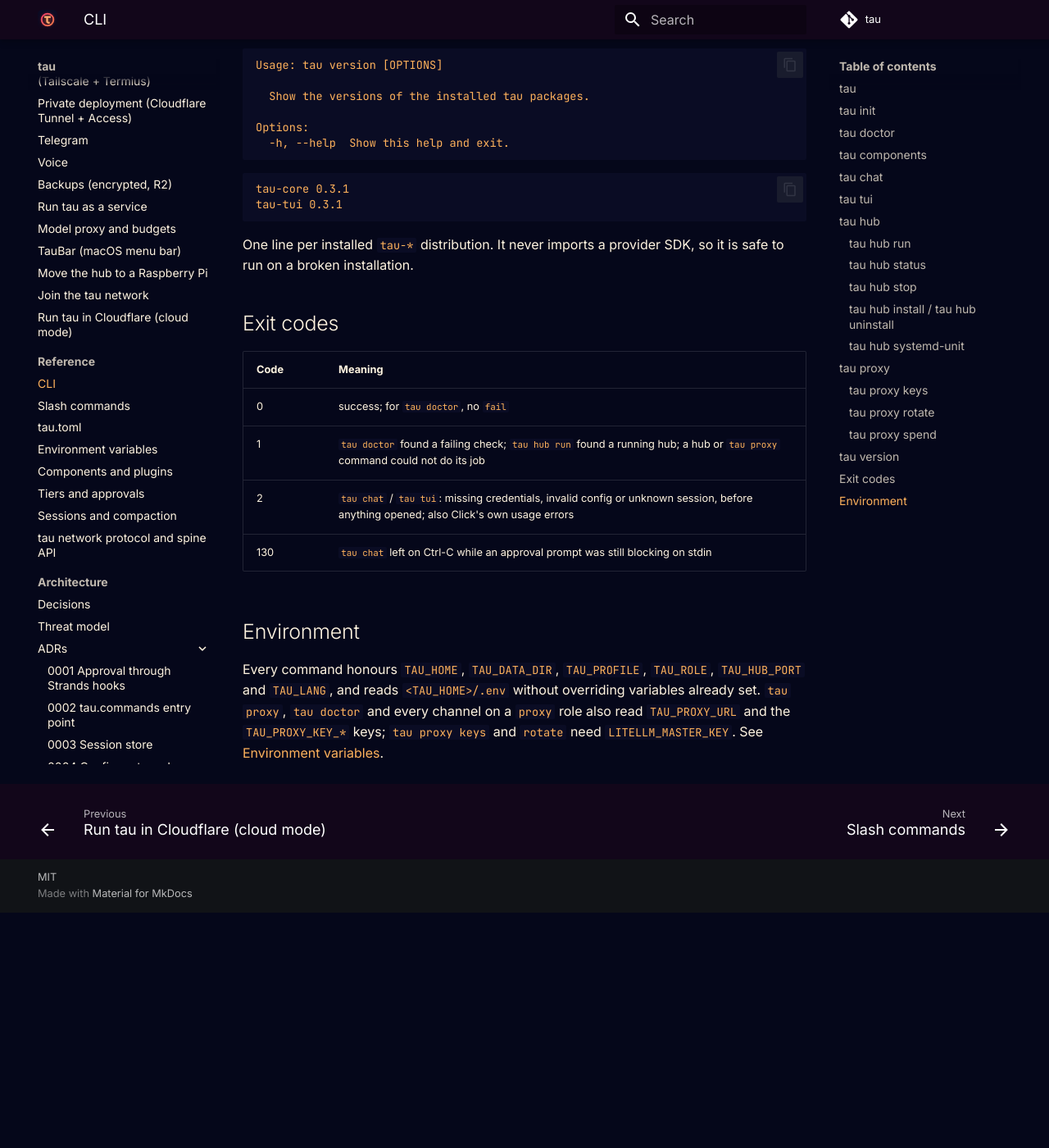
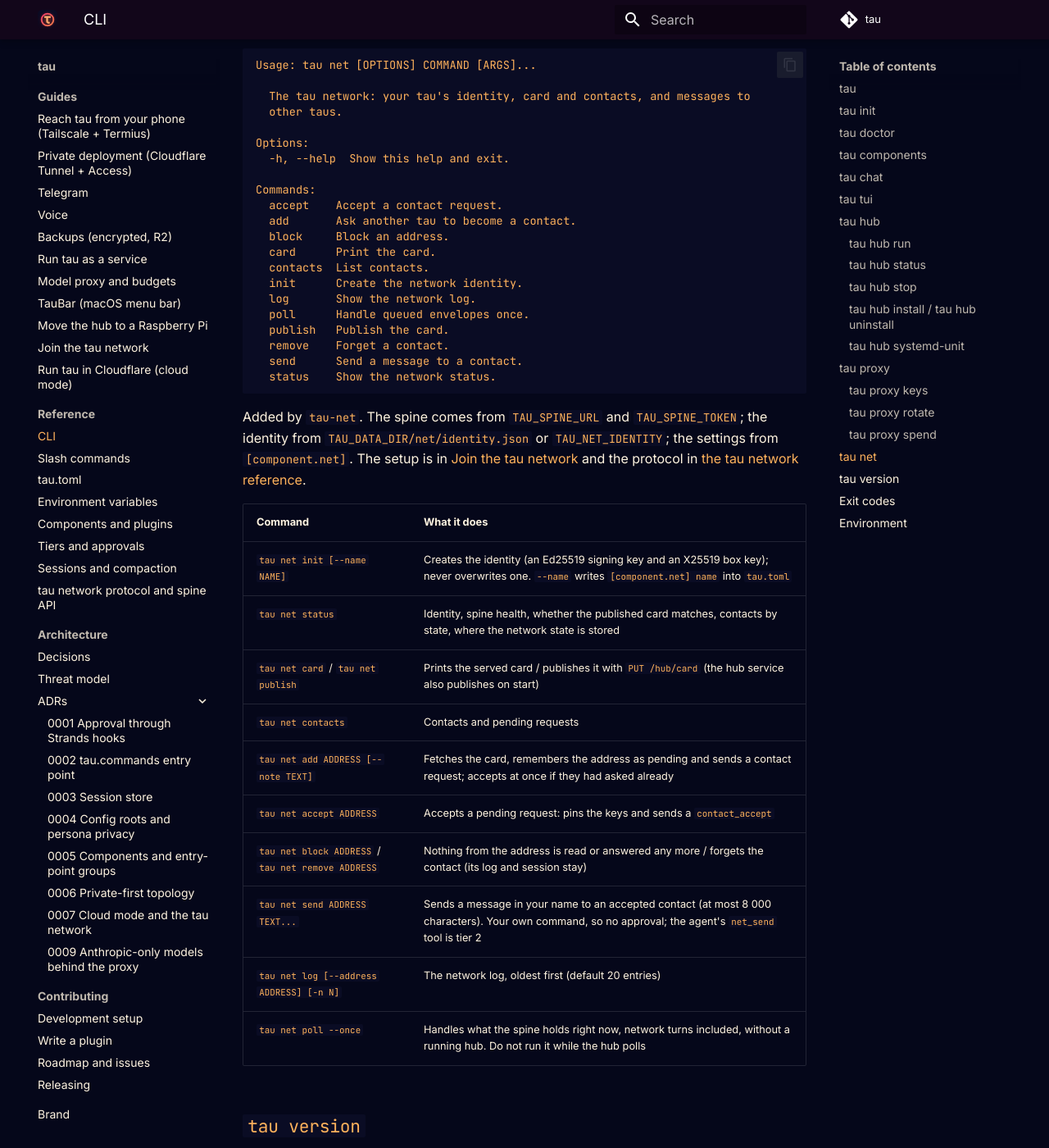
Before and after one commit to fport/tau, an MkDocs documentation site: the page built from docs/reference/cli.md, in a window 1280 px wide and 1400 px high, scrolled down 8077 px. Shown: the whole window at 82% size. Built offline with MkDocs 1.6.1 and Material for MkDocs 9.7.7, drawn with Linux system fonts in a browser that asks for light colours; comment, search, counter and statistics services are not loaded; before the commit the page ends 9190 px from its top, so only the background shows below that.

Commit message:
docs(reference): tau net in the CLI reference; network variables
Refs: 093

````diff
--- a/docs/reference/cli.md
+++ b/docs/reference/cli.md
@@ -323,6 +323,47 @@ Options:
 
 Columns: role, model group, spend of the current period, cap, period and the next reset (UTC). `· SPENT` marks a key at its cap (`, fast answers instead` when the role has `degrade_to`); `· differs from tau.toml, run tau proxy keys` marks a key whose cap drifted. It reads each key's own record from the proxy, so it needs no master key. `--json` prints `{role: {"group", "spend_usd", "max_budget_usd", "period", "reset_at", "exhausted", "configured": {"usd", "period", "degrade_to"}, "error"}}`, the same objects as the hub's `GET /spend`.
 
+## `tau net`
+
+```text
+Usage: tau net [OPTIONS] COMMAND [ARGS]...
+
+  The tau network: your tau's identity, card and contacts, and messages to
+  other taus.
+
+Options:
+  -h, --help  Show this help and exit.
+
+Commands:
+  accept    Accept a contact request.
+  add       Ask another tau to become a contact.
+  block     Block an address.
+  card      Print the card.
+  contacts  List contacts.
+  init      Create the network identity.
+  log       Show the network log.
+  poll      Handle queued envelopes once.
+  publish   Publish the card.
+  remove    Forget a contact.
+  send      Send a message to a contact.
+  status    Show the network status.
+```
+
+Added by `tau-net`. The spine comes from `TAU_SPINE_URL` and `TAU_SPINE_TOKEN`; the identity from `TAU_DATA_DIR/net/identity.json` or `TAU_NET_IDENTITY`; the settings from `[component.net]`. The setup is in [Join the tau network](../guides/tau-network.md) and the protocol in [the tau network reference](tau-network.md).
+
+| Command | What it does |
+|---|---|
+| `tau net init [--name NAME]` | Creates the identity (an Ed25519 signing key and an X25519 box key); never overwrites one. `--name` writes `[component.net] name` into `tau.toml` |
+| `tau net status` | Identity, spine health, whether the published card matches, contacts by state, where the network state is stored |
+| `tau net card` / `tau net publish` | Prints the served card / publishes it with `PUT /hub/card` (the hub service also publishes on start) |
+| `tau net contacts` | Contacts and pending requests |
+| `tau net add ADDRESS [--note TEXT]` | Fetches the card, remembers the address as pending and sends a contact request; accepts at once if they had asked already |
+| `tau net accept ADDRESS` | Accepts a pending request: pins the keys and sends a `contact_accept` |
+| `tau net block ADDRESS` / `tau net remove ADDRESS` | Nothing from the address is read or answered any more / forgets the contact (its log and session stay) |
+| `tau net send ADDRESS TEXT...` | Sends a message in your name to an accepted contact (at most 8 000 characters). Your own command, so no approval; the agent's `net_send` tool is tier 2 |
+| `tau net log [--address ADDRESS] [-n N]` | The network log, oldest first (default 20 entries) |
+| `tau net poll --once` | Handles what the spine holds right now, network turns included, without a running hub. Do not run it while the hub polls |
+
 ## `tau version`
 
 ```text
````
Also changed, not shown: docs/reference/environment.md (+11 -0 lines).
